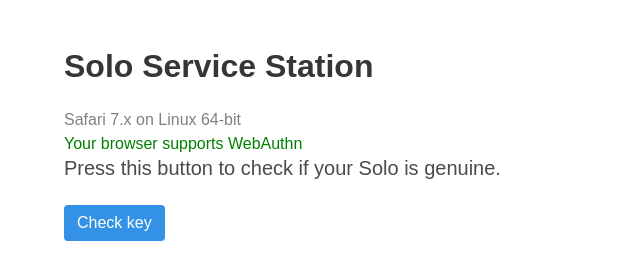
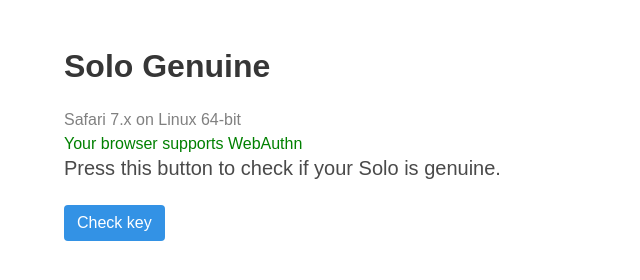
Before and after one commit to solokeys/solo-station, a plain HTML site: page index.html in a window 1280 px wide. Shown: the whole page, without its empty margins (0-640 px from the left). Drawn offline with Linux system fonts and the light colour scheme.

Commit message:
add favicon, rename to Solo Genuine

```diff
--- a/index.html
+++ b/index.html
@@ -3,7 +3,7 @@
 <head>
     <meta charset="utf-8">
     <meta name="viewport" content="width=device-width, initial-scale=1">
-    <title>Solo Service Station</title>
+    <title>Solo Genuine</title>
     <link rel="stylesheet" href="css/styles.css">
     <script defer src="https://use.fontawesome.com/releases/v5.3.1/js/all.js"></script>
 </head>
@@ -12,7 +12,7 @@
   <section class="section">
 	<div class="container">
 	  <h1 class="title">
-		Solo Service Station
+		Solo Genuine
 	  </h1>
 	  <h3 id="useragent" style="color:gray;"></h3>
 	  <h3 id="success" style="color:green;"></h3>
```
Also changed, not shown: favicon.ico (added).
